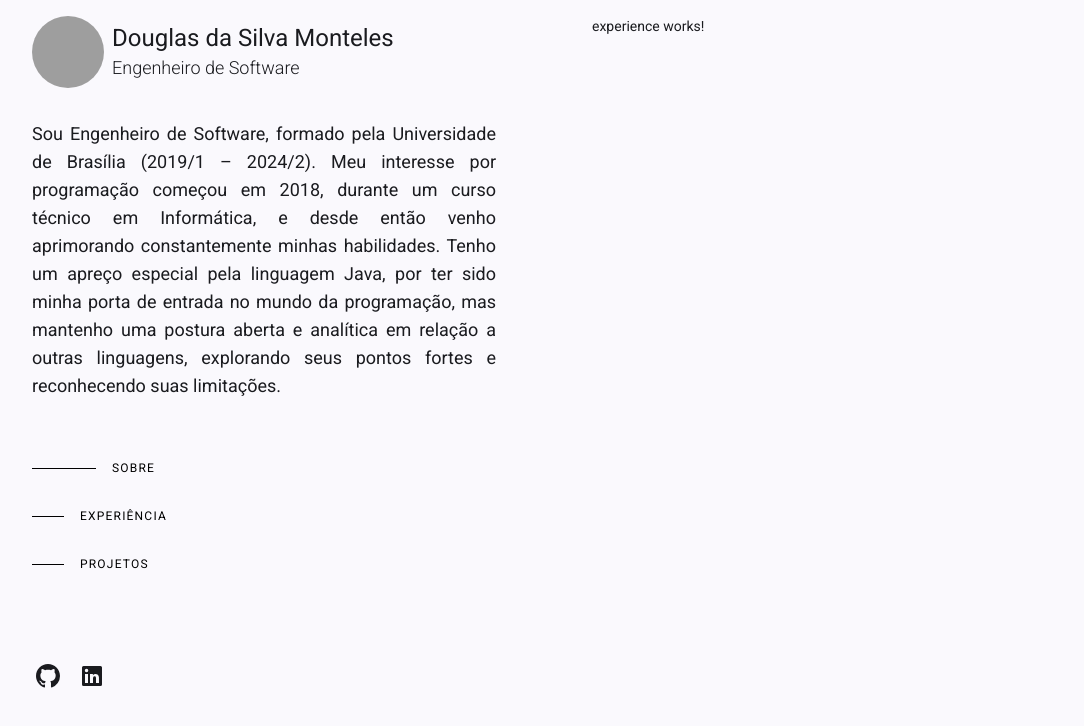
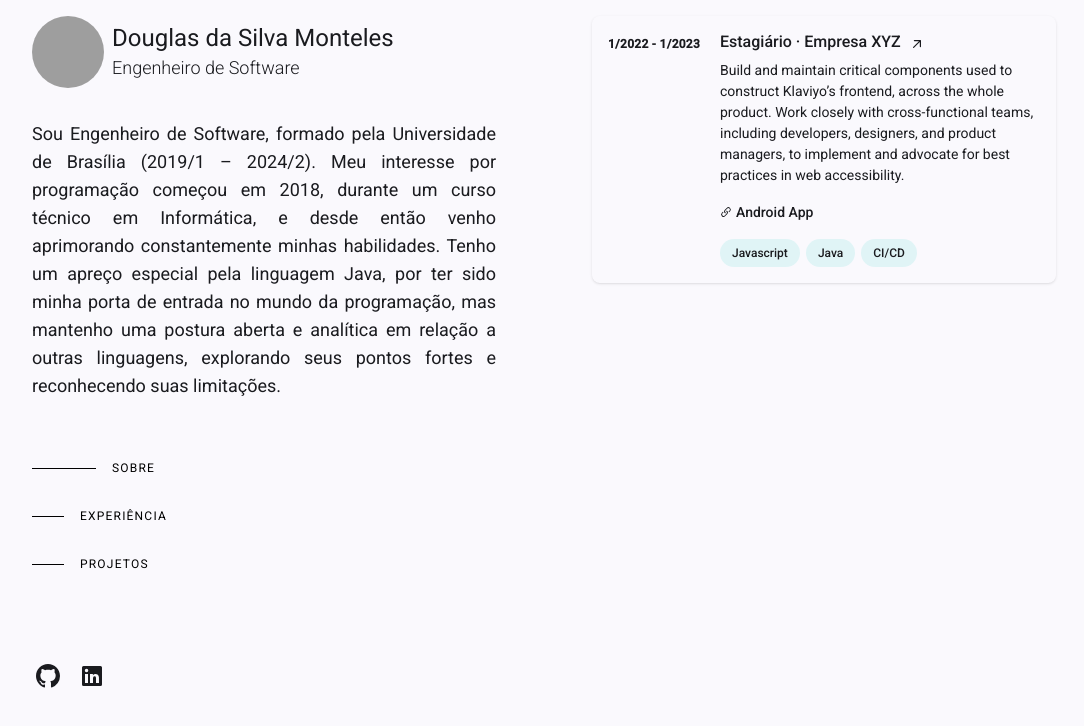
Before and after one commit to DouglasMonteles/DouglasMonteles, an Angular app in the folder portfolio/: page /experience in a window 1280 px wide. Shown: the top 726 px of the page, without its empty margins (96-1180 px from the left). Built offline with nearby package versions, Linux system fonts and the light colour scheme; grey boxes are pictures that could not be loaded.

Commit message:
:recycle: added xp card
Change-Id: Ia813bd241ec732ca0a88da0e829d56072e71e55f

```diff
--- a/portfolio/src/app/pages/experience/experience.html
+++ b/portfolio/src/app/pages/experience/experience.html
@@ -1 +1,20 @@
-<p>experience works!</p>
+<article>
+  <div>
+    <ol class="">
+      <li class="mb-12">
+        <app-xp-card
+          period="1/2022 - 1/2023"
+          responsibility="Estagiário"
+          enterprise="Empresa XYZ"
+          enterpriseLink="#"
+          description="Build and maintain critical components used to construct Klaviyo’s
+          frontend, across the whole product. Work closely with cross-functional teams, including developers,
+          designers, and product managers, to implement and advocate for best practices in web accessibility."
+          enterpriseProjectLink="#"
+          enterpriseProjectLinkDescription="Android App"
+          [tags]="['Javascript', 'Java', 'CI/CD']"
+        />
+      </li>
+    </ol>
+  </div>
+</article>
--- a/portfolio/src/app/pages/experience/experience.ts
+++ b/portfolio/src/app/pages/experience/experience.ts
@@ -1,8 +1,11 @@
 import { Component } from '@angular/core';
+import { XpCard } from './xp-card/xp-card';
 
 @Component({
   selector: 'app-experience',
-  imports: [],
+  imports: [
+    XpCard,
+  ],
   templateUrl: './experience.html',
   styleUrl: './experience.scss'
 })
--- /dev/null
+++ b/portfolio/src/app/pages/experience/xp-card/xp-card.html
@@ -0,0 +1,84 @@
+<div class="group relative grid transition-all
+  sm:grid-cols-8 sm:gap-8
+  md:gap-4
+  lg:hover:!opacity-100 lg:group-hover/list:opacity-50
+  shadow p-4 rounded-lg hover:shadow-lg "
+>
+  <div
+    class="absolute -inset-x-4 -inset-y-4 z-0 hidden rounded-md transition motion-reduce:transition-none "
+  ></div>
+  <header
+    class="z-10 mb-2 mt-1 text-xs font-semibold uppercase tracking-wide sm:col-span-2"
+    aria-label="2024 to Present"
+  >
+    {{period()}}
+  </header>
+  <div class="z-10 sm:col-span-6">
+    <h3 class="font-medium leading-snug">
+      <div>
+        <a
+          class="inline-flex items-baseline font-medium leading-tight group/link text-base"
+          [href]="enterpriseLink()"
+          target="_blank"
+          rel="noreferrer noopener"
+        >
+          <span class="absolute -inset-x-4 -inset-y-2.5 hidden rounded md:-inset-x-6 md:-inset-y-4 lg:block"></span>
+          <span>{{responsibility()}} ·
+            <span class="inline-block">
+              {{enterprise()}}
+              <svg
+                xmlns="http://www.w3.org/2000/svg"
+                viewBox="0 0 20 20"
+                fill="currentColor"
+                class="inline-block h-4 w-4 shrink-0 transition-transform group-hover/link:-translate-y-1 group-hover/link:translate-x-1 group-focus-visible/link:-translate-y-1 group-focus-visible/link:translate-x-1 motion-reduce:transition-none ml-1 translate-y-px"
+                aria-hidden="true"
+              >
+                <path
+                  fill-rule="evenodd"
+                  d="M5.22 14.78a.75.75 0 001.06 0l7.22-7.22v5.69a.75.75 0 001.5 0v-7.5a.75.75 0 00-.75-.75h-7.5a.75.75 0 000 1.5h5.69l-7.22 7.22a.75.75 0 000 1.06z"
+                  clip-rule="evenodd"
+                ></path>
+              </svg>
+            </span>
+          </span>
+        </a>
+      </div>
+    </h3>
+    <p class="mt-2 text-sm leading-normal">
+      {{description()}}
+    </p>
+
+    <ul
+      class="mt-2 flex flex-wrap"
+      aria-label="Related links"
+    >
+      @if (enterpriseProjectLink() && enterpriseProjectLink().length > 0) {
+        <li class="mr-4">
+          <a
+            class="relative mt-2 inline-flex items-center text-sm font-medium "
+            [href]="enterpriseProjectLink()"
+            target="_blank"
+            rel="noreferrer noopener"
+            aria-label="Android App (opens in a new tab)"
+          >
+            <svg xmlns="http://www.w3.org/2000/svg" viewBox="0 0 20 20" fill="currentColor" class="mr-1 h-3 w-3" aria-hidden="true">
+              <path d="M12.232 4.232a2.5 2.5 0 013.536 3.536l-1.225 1.224a.75.75 0 001.061 1.06l1.224-1.224a4 4 0 00-5.656-5.656l-3 3a4 4 0 00.225 5.865.75.75 0 00.977-1.138 2.5 2.5 0 01-.142-3.667l3-3z"></path>
+              <path d="M11.603 7.963a.75.75 0 00-.977 1.138 2.5 2.5 0 01.142 3.667l-3 3a2.5 2.5 0 01-3.536-3.536l1.225-1.224a.75.75 0 00-1.061-1.06l-1.224 1.224a4 4 0 105.656 5.656l3-3a4 4 0 00-.225-5.865z"></path>
+            </svg>
+            <span>{{enterpriseProjectLinkDescription()}}</span>
+          </a>
+        </li>
+      }
+    </ul>
+
+    <ul class="mt-2 flex flex-wrap" aria-label="Technologies used">
+      @for (tag of tags(); track $index) {
+        <li class="mr-1.5 mt-2">
+          <div class="flex items-center rounded-full bg-teal-400/10 px-3 py-1 text-xs font-medium leading-5">
+            {{tag}}
+          </div>
+        </li>
+      }
+    </ul>
+  </div>
+</div>
--- /dev/null
+++ b/portfolio/src/app/pages/experience/xp-card/xp-card.ts
@@ -0,0 +1,20 @@
+import { Component, input } from '@angular/core';
+
+@Component({
+  selector: 'app-xp-card',
+  imports: [],
+  templateUrl: './xp-card.html',
+  styleUrl: './xp-card.scss'
+})
+export class XpCard {
+
+  period = input<string>("");
+  responsibility = input<string>("");
+  enterprise = input<string>("");
+  description = input<string>("");
+  enterpriseLink = input<string>("");
+  enterpriseProjectLink = input<string>("");
+  enterpriseProjectLinkDescription = input<string>("");
+  tags = input<Array<string>>([]);
+
+}
```
Also changed, not shown: portfolio/src/app/pages/experience/xp-card/xp-card.scss (added), 1 other file (tests, documents, lock files or other folders).
